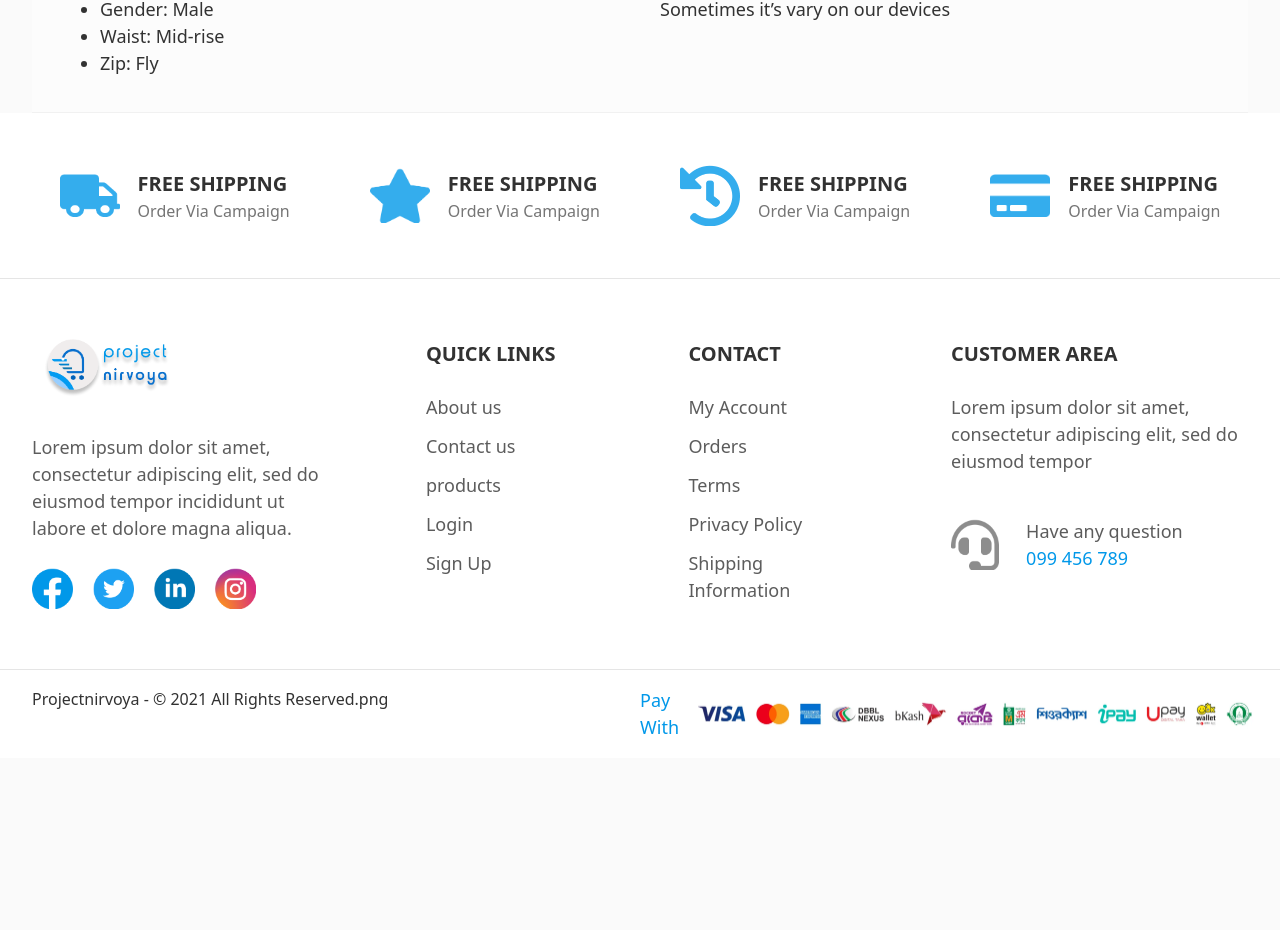
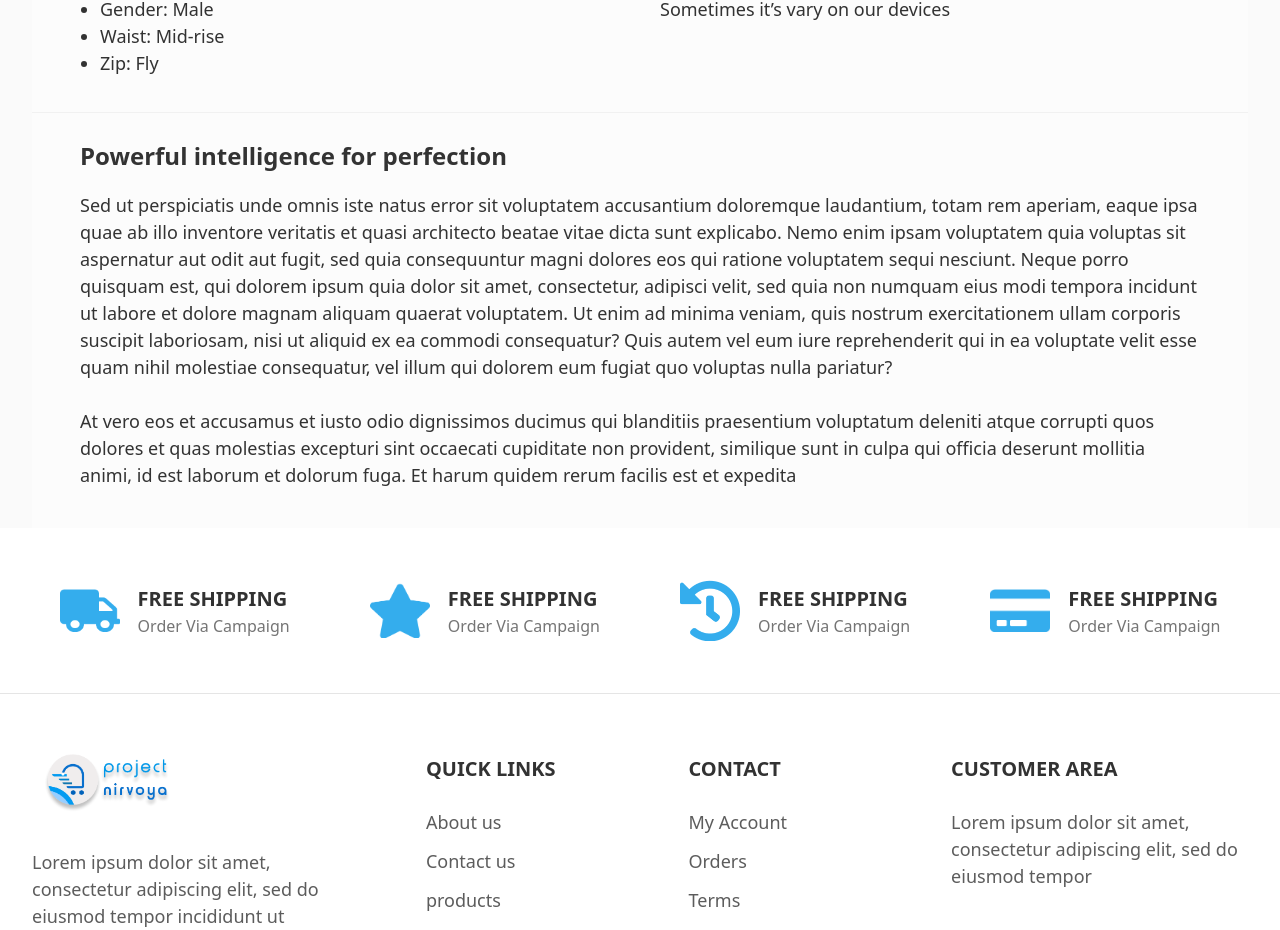
Before and after one commit to sabbir10s/Project-Nirvoya, a React (Create React App) app: page /productDetails in a window 1280 px wide. Shown: the part 1231-2161 px from the top of the page. Before the commit the page ends 1989 px from the top, so only its background shows below. Built offline with nearby package versions, Linux system fonts and the light colour scheme.

Commit message:
product details middel part done

```diff
--- a/src/Pages/ProductDetails/MiddleSection.js
+++ b/src/Pages/ProductDetails/MiddleSection.js
@@ -25,6 +25,15 @@
                         </ul>
                     </div>
                 </div>
+
+                <div className='px-[48px] pb-[39px] mt-[25px]'>
+                    <h3 className='font-semibold text-[#333333] text-[24px]'>Powerful intelligence for perfection</h3>
+                    <p className='text-[18px] mt-[18px] text-[#333333]'>
+                        Sed ut perspiciatis unde omnis iste natus error sit voluptatem accusantium doloremque laudantium, totam rem aperiam, eaque ipsa quae ab illo inventore veritatis et quasi architecto beatae vitae dicta sunt explicabo. Nemo enim ipsam voluptatem quia voluptas sit aspernatur aut odit aut fugit, sed quia consequuntur magni dolores eos qui ratione voluptatem sequi nesciunt. Neque porro quisquam est, qui dolorem ipsum quia dolor sit amet, consectetur, adipisci velit, sed quia non numquam eius modi tempora incidunt ut labore et dolore magnam aliquam quaerat voluptatem. Ut enim ad minima veniam, quis nostrum exercitationem ullam corporis suscipit laboriosam, nisi ut aliquid ex ea commodi consequatur? Quis autem vel eum iure reprehenderit qui in ea voluptate velit esse quam nihil molestiae consequatur, vel illum qui dolorem eum fugiat quo voluptas nulla pariatur? <br /> <br />
+
+                        At vero eos et accusamus et iusto odio dignissimos ducimus qui blanditiis praesentium voluptatum deleniti atque corrupti quos dolores et quas molestias excepturi sint occaecati cupiditate non provident, similique sunt in culpa qui officia deserunt mollitia animi, id est laborum et dolorum fuga. Et harum quidem rerum facilis est et expedita
+                    </p>
+                </div>
             </div>
         </div>
     );
```
